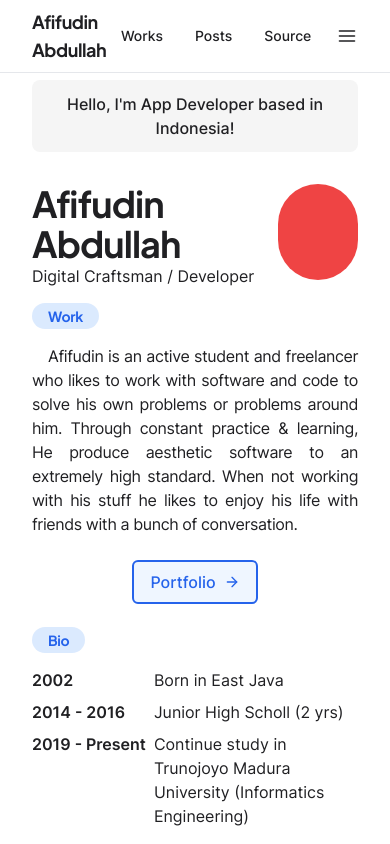
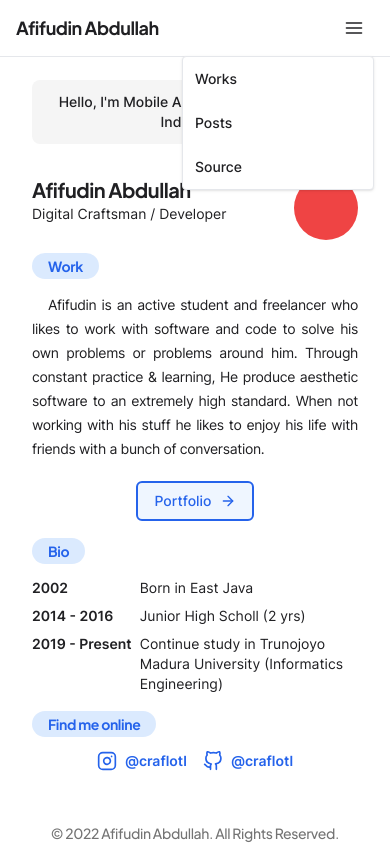
Before and after one commit to afifcodes/craflotl-homepage, a Next.js app: page / in a window 390 px wide. Both pictures are taken after a click on the button 346 px from the left and 36 px from the top of the page. Shown: the top 844 px of the page. Built offline with nearby package versions, Linux system fonts and the light colour scheme.

Commit message:
responsive

```diff
--- a/components/Banner.js
+++ b/components/Banner.js
@@ -1,7 +1,7 @@
 export default function Banner() {
   return (
     <div className="text-center p-3 rounded-lg bg-neutral-100 dark:bg-neutral-700 dark:bg-opacity-40 text-[#202023] dark:text-neutral-200 font-medium mb-8">
-      Hello, I{"'"}m App Developer based in Indonesia!
+      Hello, I{"'"}m Mobile App Developer based in Indonesia!
     </div>
   );
 }
--- a/components/Hero.js
+++ b/components/Hero.js
@@ -2,12 +2,12 @@ export default function Hero() {
   return (
     <div className="flex justify-between gap-2 mb-4">
       <div>
-        <h1 className="font-eudoxus text-4xl tracking-tight font-bold">
+        <h1 className="font-eudoxus text-xl sm:text-2xl md:text-3xl lg:text-4xl tracking-tight font-bold">
           Afifudin Abdullah
         </h1>
         <p>Digital Craftsman / Developer</p>
       </div>
-      <div className="w-24 h-24 rounded-full bg-red-500"></div>
+      <div className="w-16 sm:w-24 h-16 sm:h-24 rounded-full bg-red-500"></div>
     </div>
   );
 }
--- a/components/Navbar.js
+++ b/components/Navbar.js
@@ -1,22 +1,28 @@
 import { AnimatePresence, motion } from "framer-motion";
 import Link from "next/link";
 import { useRouter } from "next/router";
+import { useState } from "react";
 import { Menu, Moon, Sun } from "react-feather";
 import useTheme from "../lib/useTheme";
 
 export default function Navbar() {
   const router = useRouter();
   const [theme, toggleDarkMode] = useTheme();
+  const [isOpen, setIsOpen] = useState(false);
+
+  const toggleMenu = () => {
+    setIsOpen(!isOpen);
+  };
 
   return (
     <div className="fixed top-0 w-full bg-opacity-50 border-b dark:border-b-neutral-800 backdrop-blur-md">
-      <div className="max-w-3xl m-auto flex items-center justify-between px-8 py-2">
+      <div className="max-w-3xl m-auto flex items-center justify-between px-4 sm:px-8 py-2">
         <Link href="/">
           <a className="font-eudoxus font-bold text-lg tracking-tight">
             Afifudin Abdullah
           </a>
         </Link>
-        <div className="flex items-center justify-end gap-4 text-sm font-medium">
+        <div className="hidden sm:flex items-center justify-end gap-4 text-sm font-medium">
           <Link href="/works" scroll={false}>
             <a
               className={`px-2 py-1 rounded ${
@@ -50,7 +56,7 @@ export default function Navbar() {
               Source
             </a>
           </Link>
-          <div className="relative h-10">
+          <div className="relative h-10 w-10">
             <AnimatePresence>
               {theme === "light" && (
                 <motion.button
@@ -89,9 +95,105 @@ export default function Navbar() {
             </AnimatePresence>
           </div>
         </div>
-        <button className="sm:hidden rounded-md w-10 h-10 outline-none flex items-center justify-center bg-white">
-          <Menu className="h-5 w-5 text-[#202023]" />
-        </button>
+        <div className="relative">
+          <div className="flex items-center justify-end gap-2">
+            <div className="relative h-10 w-10">
+              <AnimatePresence>
+                {theme === "light" && (
+                  <motion.button
+                    initial="initial"
+                    animate="animate"
+                    exit="exit"
+                    variants={{
+                      initial: { opacity: 0, y: -75 },
+                      animate: { opacity: 1, y: 0 },
+                      exit: { opacity: 0, y: 75 },
+                    }}
+                    onClick={toggleDarkMode}
+                    className="absolute flex rounded-md w-10 h-10 outline-none items-center justify-center bg-violet-600"
+                  >
+                    <Moon className="h-5 w-5 text-neutral-200" />
+                  </motion.button>
+                )}
+              </AnimatePresence>
+              <AnimatePresence>
+                {theme === "dark" && (
+                  <motion.button
+                    initial="initial"
+                    animate="animate"
+                    exit="exit"
+                    variants={{
+                      initial: { opacity: 0, y: -75 },
+                      animate: { opacity: 1, y: 0 },
+                      exit: { opacity: 0, y: 75 },
+                    }}
+                    onClick={toggleDarkMode}
+                    className="absolute flex rounded-md w-10 h-10 outline-none items-center justify-center bg-amber-100"
+                  >
+                    <Sun className="h-5 w-5 text-[#202023]" />
+                  </motion.button>
+                )}
+              </AnimatePresence>
+            </div>
+            <button
+              onClick={toggleMenu}
+              className="sm:hidden rounded-md w-10 h-10 outline-none flex items-center justify-center bg-white dark:bg-neutral-800 hover:bg-blue-50 dark:hover:bg-neutral-900 transition-all"
+            >
+              <Menu className="h-5 w-5 text-[#202023] dark:text-neutral-200" />
+            </button>
+          </div>
+          <AnimatePresence>
+            {isOpen && (
+              <motion.div
+                initial="initial"
+                animate="animate"
+                exit="exit"
+                variants={{
+                  initial: { opacity: 0, x: 75 },
+                  animate: { opacity: 1, x: 0 },
+                  exit: { opacity: 0, x: 75 },
+                }}
+                className="absolute right-0 top-12 w-48 bg-white shadow border dark:border-neutral-800 dark:bg-neutral-800 rounded p-1"
+              >
+                <div className="flex flex-col sm:hidden items-center gap-2 text-sm font-medium">
+                  <Link href="/works" scroll={false}>
+                    <a
+                      className={`p-2 block w-full rounded ${
+                        router.pathname.includes("works")
+                          ? "bg-blue-100 dark:bg-amber-100 text-blue-600 dark:text-[#202023]"
+                          : "hover:bg-blue-100 dark:hover:bg-amber-100 dark:hover:text-[#202023] transition-all duration-300"
+                      }`}
+                    >
+                      Works
+                    </a>
+                  </Link>
+                  <Link href="/posts" scroll={false}>
+                    <a
+                      className={`p-2 block w-full rounded ${
+                        router.pathname.includes("posts")
+                          ? "bg-blue-100 dark:bg-amber-100 text-blue-600 dark:text-[#202023]"
+                          : "hover:bg-blue-100 dark:hover:bg-amber-100 dark:hover:text-[#202023] transition-all duration-300"
+                      }`}
+                    >
+                      Posts
+                    </a>
+                  </Link>
+                  <Link href="/source" scroll={false}>
+                    <a
+                      className={`p-2 block w-full rounded ${
+                        router.pathname.includes("source")
+                          ? "bg-blue-100 dark:bg-amber-100 text-blue-600 dark:text-[#202023]"
+                          : "hover:bg-blue-100 dark:hover:bg-amber-100 dark:hover:text-[#202023] transition-all duration-300"
+                      }`}
+                    >
+                      Source
+                    </a>
+                  </Link>
+                </div>
+              </motion.div>
+            )}
+          </AnimatePresence>
+        </div>
       </div>
     </div>
   );
--- a/components/layouts/main.js
+++ b/components/layouts/main.js
@@ -2,7 +2,7 @@ import Head from "next/head";
 
 export default function Layout({ children }) {
   return (
-    <div className="font-inter font-base min-h-screen overflow-x-hidden bg-white dark:bg-[#202023] text-[#202023] dark:text-neutral-200 transition-all">
+    <div className="font-inter font-base min-h-screen overflow-x-hidden bg-white dark:bg-[#202023] text-[#202023] dark:text-neutral-200 transition-all text-sm sm:text-base">
       <Head>
         <title>Afifudin Abdullah - Homepage</title>
       </Head>
--- a/pages/index.js
+++ b/pages/index.js
@@ -48,7 +48,7 @@ export default function Home() {
       <br />
       <SpanLabel>Find me online</SpanLabel>
       <br />
-      <div className="mt-4 ml-8 text-blue-600 dark:text-amber-100 font-semibold">
+      <div className="mt-4 sm:ml-8 flex items-center justify-center flex-wrap gap-4 sm:block text-blue-600 dark:text-amber-100 font-semibold">
         <div className="flex items-center gap-2 mb-4">
           <Instagram className="h-5 w-5" />
           <a
```
